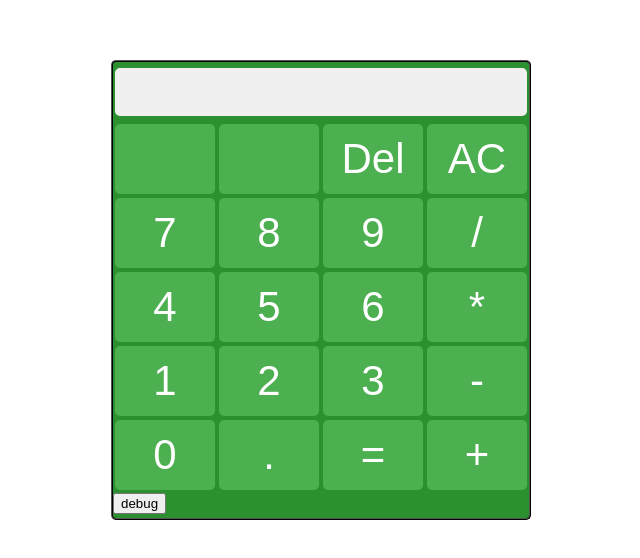
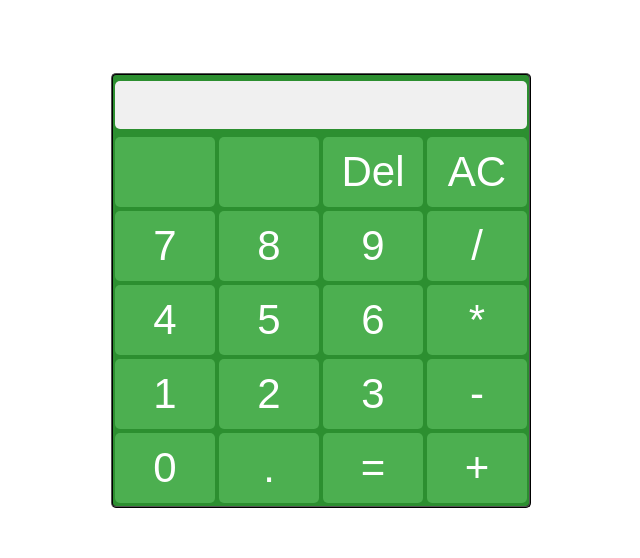
Before and after one commit to chech8/Calculator, a Next.js app: page / in a window 1280 px wide. Shown: the part 110-668 px from the top of the page, without its empty margins (319-959 px from the left). Built offline with nearby package versions, Linux system fonts and the light colour scheme.

Commit message:
add DataStream state

```diff
--- a/components/Display.tsx
+++ b/components/Display.tsx
@@ -1,5 +1,9 @@
+import { useContext } from 'react';
+import DataStream from '../contexts/DataStream';
+
 function Display(props){
-	return <div className="display">{props.data}</div>;
+	const dataToDisplay = useContext(DataStream);
+	return <div className="display">{dataToDisplay.data}</div>;
 }
 
 export default Display
--- a/components/InputKey.tsx
+++ b/components/InputKey.tsx
@@ -1,10 +1,15 @@
+import { useContext } from 'react';
+import DataStream from '../contexts/DataStream';
+
 function InputKey(props){
+	const dataToSet = useContext(DataStream);
+
 	return <input
 		type="button"
 		className="input-key"
 		label={props.char}
 		value={props.char}
-		onClick={() => props.setData(1)}
+		onClick={() => dataToSet.setData(props.char)}
 	/>;
 }
 
--- a/containers/Calc.tsx
+++ b/containers/Calc.tsx
@@ -1,14 +1,19 @@
-import { useState } from "react"
-import Display from '../components/Display.tsx'
-import KeyPad from '../containers/KeyPad.tsx'
+import { useReducer, createContext, useContext, useState } from 'react';
+import Display from '../components/Display.tsx';
+import KeyPad from '../containers/KeyPad.tsx';
+import DataStream from '../contexts/DataStream';
 
 function Calc(props){
 	const [data, setData] = useState(null);
 
+	const dataState = {data, setData};
+
 	return (
 		<div className="calculator">
-			<Display data={data} />
-			<KeyPad setData={setData} />
+			<DataStream.Provider value={dataState}>
+				<Display />
+				<KeyPad />
+			</DataStream.Provider>
 		</div>
 	);
 }
--- a/containers/KeyPad.tsx
+++ b/containers/KeyPad.tsx
@@ -1,7 +1,6 @@
-import InputKey from '../components/InputKey.tsx'
+import InputKey from '../components/InputKey.tsx';
 
 function KeyPad(props){
-	const passSetData = props.setData;
 	const keyLayout =
 		[['',   '',    'Del', 'AC'],
 		['7',   '8',   '9',   '/'],
@@ -17,9 +16,9 @@ function KeyPad(props){
 			rowItems.push(<InputKey char={keyLayout[row][index]}/>);
 		}
 		keyRows.push(rowItems);
-		keyRows.push(<div className="key-row" setData={props.setData} />)
+		keyRows.push(<div className="key-row" />)
 	}
-	keyRows.push(<button onClick={() => props.setData(1)}>debug</button>)
+	//keyRows.push(<button onClick={() => props.setData(1)}>debug</button>)
 
 	return keyRows;
 }
--- /dev/null
+++ b/contexts/DataStream.tsx
@@ -0,0 +1,5 @@
+import { createContext } from 'react';
+
+const DataStream = createContext(null);
+
+export default DataStream
--- a/styles/globals.css
+++ b/styles/globals.css
@@ -22,7 +22,7 @@ a {
 	border-width: 2px;
 	border-radius: 5px;
 	width: 420px;
-	height: 460px;
+	height: 435px;
 }
 
 .display{
```
Also changed, not shown: pages/index.tsx (+4 -4 lines).
